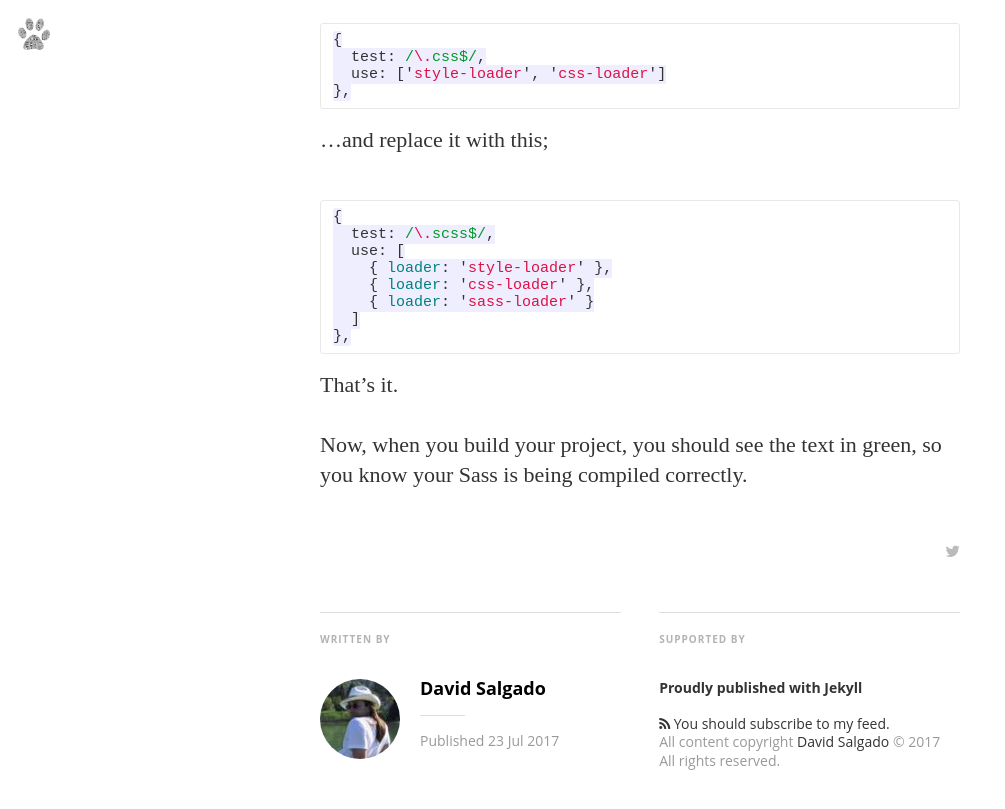
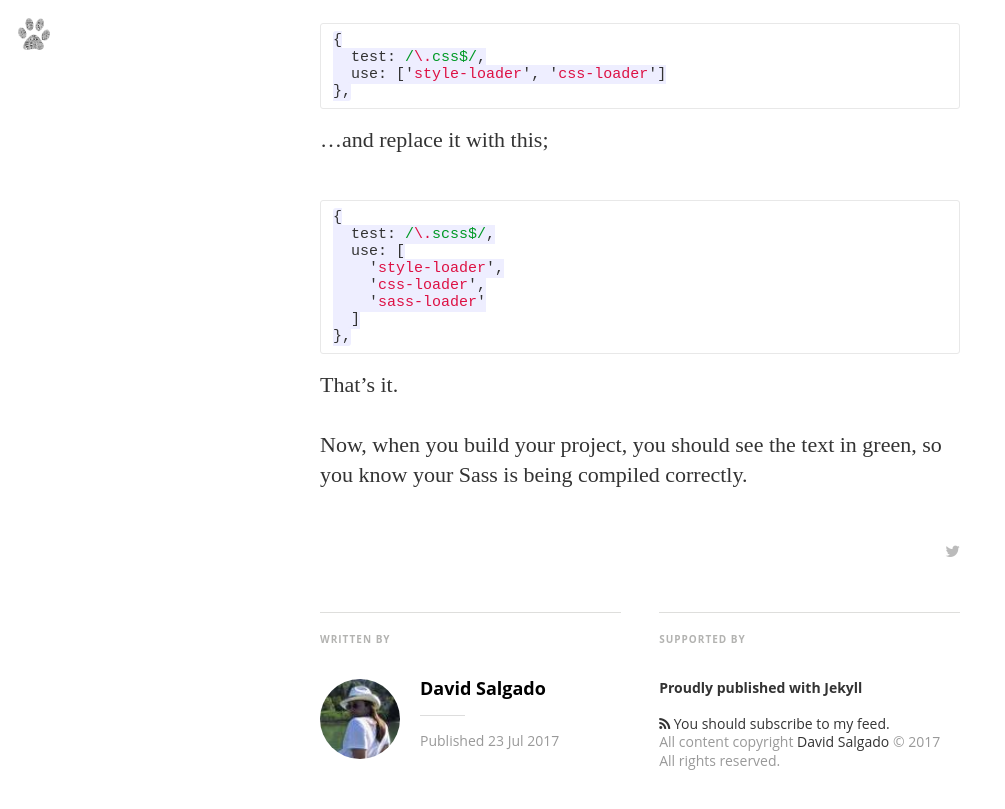
Before and after one commit to digitalronin/digitalronin.github.com, a Jekyll site: the page built from _posts/2017-07-23-add-sass-to-es2015-project.md, in a window 1280 px wide and 900 px high, scrolled down 3029 px. Shown: the top 809 px of the window, without its empty margins (0-1005 px from the left). Built offline with Jekyll 4.4.1, drawn with Linux system fonts in a browser that asks for light colours; nearby versions of some CDN libraries; some web fonts are replaced; comment, search, counter and statistics services are not loaded.

```diff
--- a/_posts/2017-07-23-add-sass-to-es2015-project.md
+++ b/_posts/2017-07-23-add-sass-to-es2015-project.md
@@ -109,9 +109,9 @@ replace it with a new rule for `scss` files. So, remove this stanza;
 {
   test: /\.scss$/,
   use: [
-    { loader: 'style-loader' },
-    { loader: 'css-loader' },
-    { loader: 'sass-loader' }
+    'style-loader',
+    'css-loader',
+    'sass-loader'
   ]
 },
 ~~~
```
